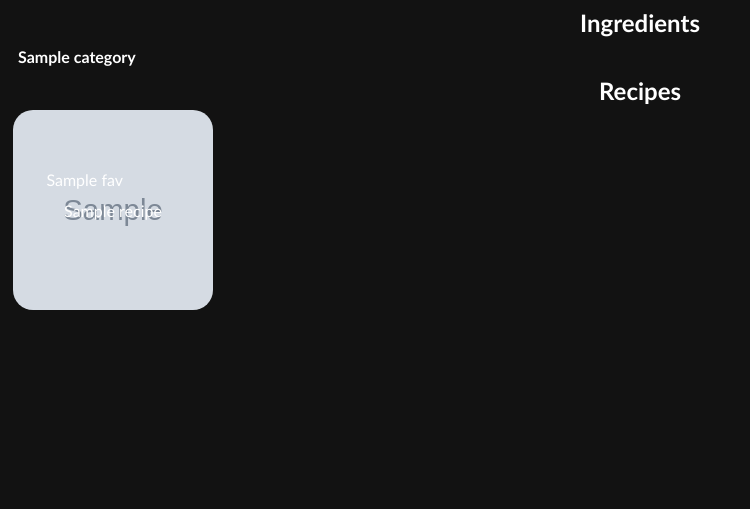
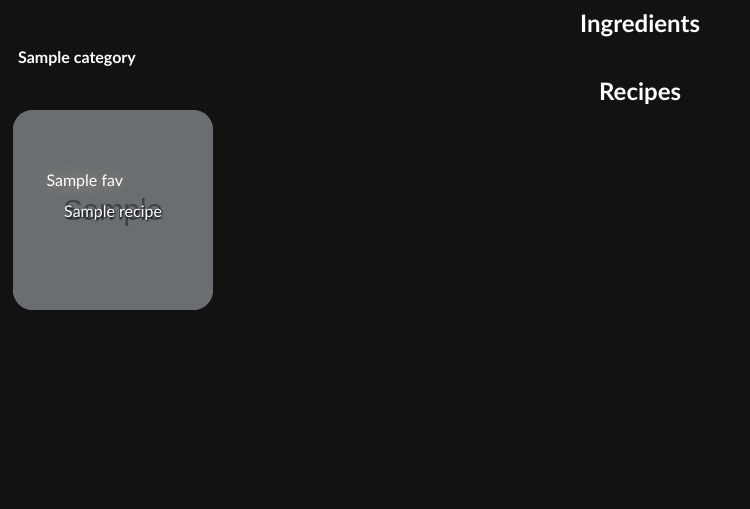
Before and after one commit to Sanvals/grocery_app, a Flask app: template templates/index.html in a window 1280 px wide. Shown: the top 509 px of the page, without its empty margins (0-750 px from the left). Run offline with Flask 3, Linux system fonts and the light colour scheme; the template is opened without the code that fills it: most values are stand-ins (such as "Sample title", 1, 10 or a date in 2020); grey boxes marked "Sample" are stand-in pictures.

Commit message:
finished styling gallery

```diff
--- a/app.py
+++ b/app.py
@@ -116,13 +116,16 @@ def remove():
             }
         }
     }
-    payload = json.dumps(payload)
 
     # Execute the query
-    callDB("PATCH", "page", objectId, payload)
+    res = callDB("PATCH", "page", objectId, json.dumps(payload)).json()
+
+    match res["status"]:
+        case 400:
+            print(f" --- Error: {res['message']} --- ")
+            return f"Error: {res['message']}"
 
     return "Item changed"
 
-
 if __name__ == "__main__":
     app.run()
--- a/static/styles.css
+++ b/static/styles.css
@@ -51,10 +51,25 @@ h2 {
     background-image: none;
 }
 
+.background-overlay {
+    position: absolute;
+    top: 0;
+    left: 0;
+    width: 100%;
+    height: 100%;
+    background-color: rgba(0, 0, 0, 0.5);
+}
+
+.recipe .text {
+    z-index: 1;
+    text-shadow: 1px 1px 2px black;
+}
+
 .fav {
     position: absolute;
     right: 3%;
     top: 25%;
+    text-shadow: 0 0 20px #b7b982;
 }
 
 .gold-border {
--- a/templates/index.html
+++ b/templates/index.html
@@ -27,7 +27,8 @@
         <div id="recipes">
             <h2>Recipes</h2>
             {% for recipe in recipes %}
-                <div id="{{ recipe.id }}" class="recipe" data-img="{{ recipe.img }}" style="background-image: url('{{ recipe.img }}'); background-position: 50%; background-size: cover;">
+                <div id="{{ recipe.id }}" class="recipe" style="background-image: url('{{ recipe.img }}'); background-position: 50%; background-size: cover;">
+                    <div class="background-overlay"></div>
                     <img class="imageIcon" src="{{ recipe.icon }}">
                     <div class="text">
                         {{ recipe.name }}
```
